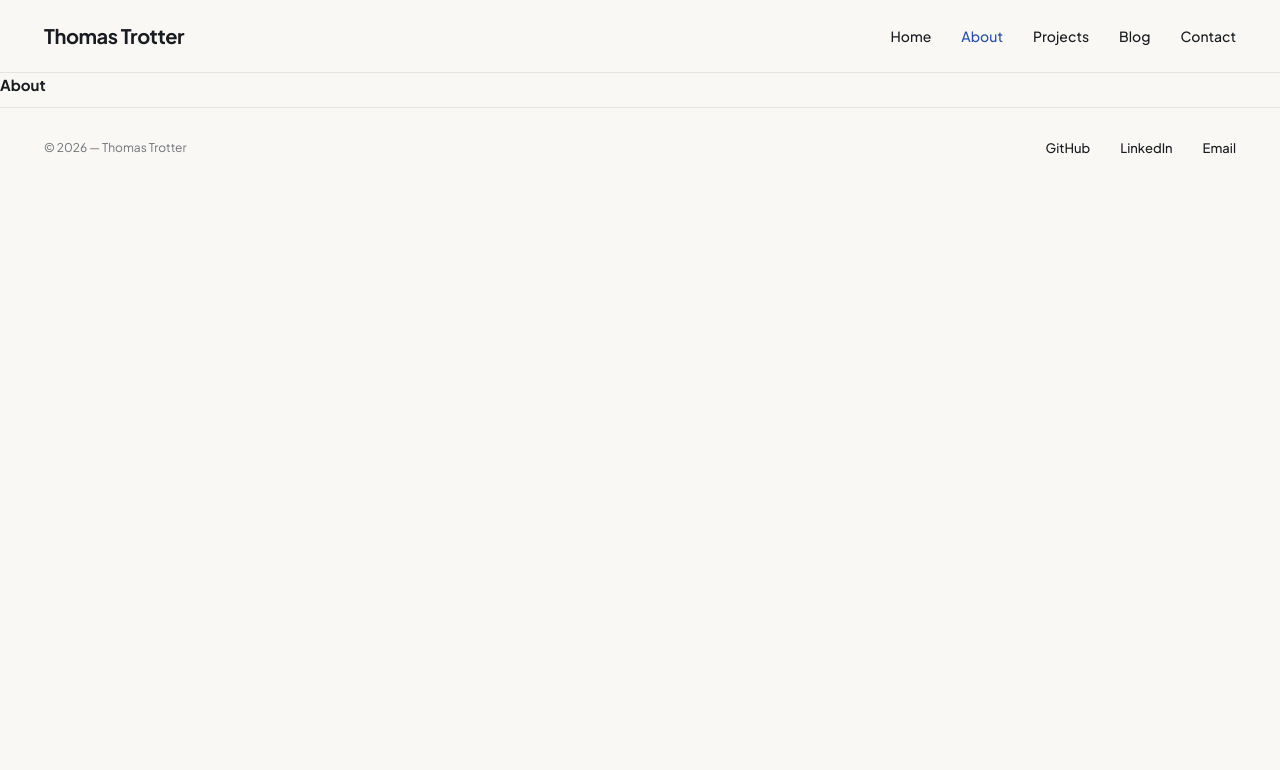
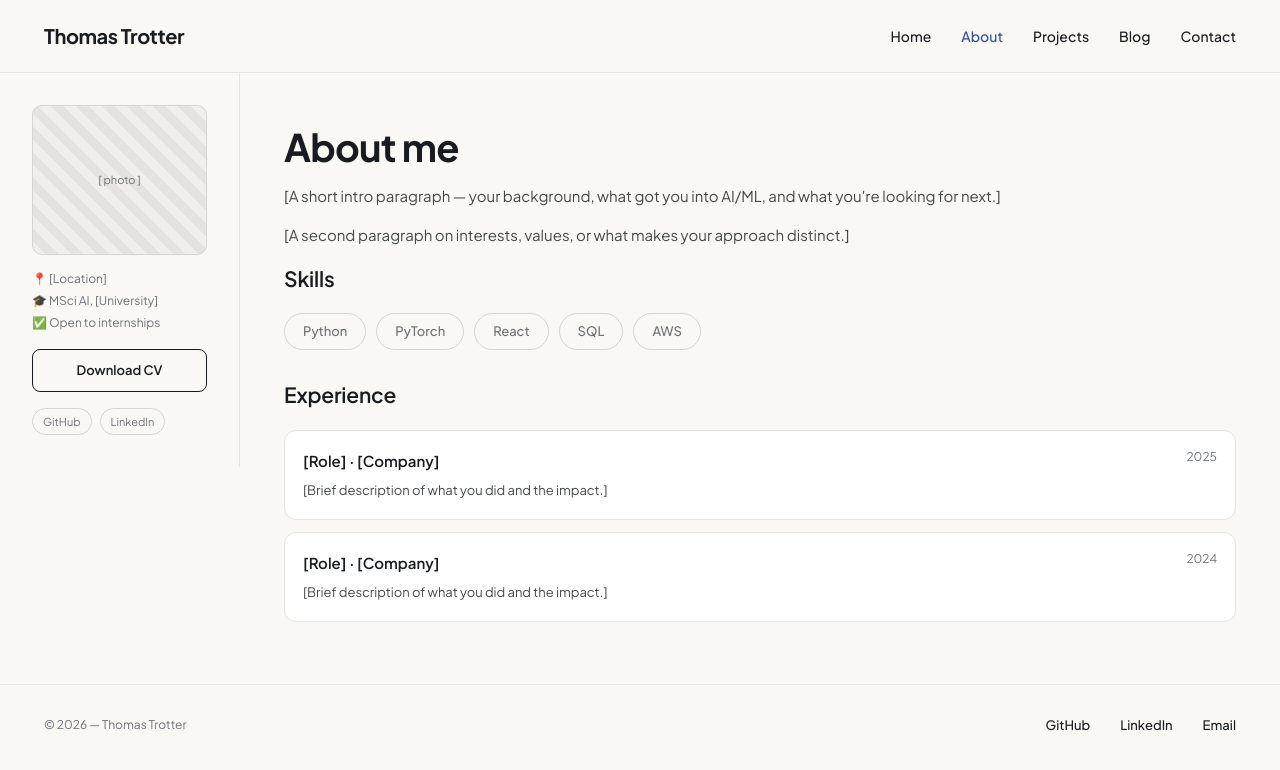
Before and after one commit to thomas-trotter/portfolio, a Next.js app: page /about in a window 1280 px wide. Shown: the top 770 px of the page. Built offline with nearby package versions, Linux system fonts and the light colour scheme.

Commit message:
Update page.tsx

```diff
--- a/src/app/about/page.tsx
+++ b/src/app/about/page.tsx
@@ -1,11 +1,10 @@
 import PageLayout from "@/components/layout/page-layout";
+import AboutSection from "@/components/sections/about-section";
 
 export default function AboutPage() {
-    return (
-        <PageLayout>
-            <div>
-                <h1>About</h1>
-            </div>
-        </PageLayout>
-    )
+  return (
+    <PageLayout>
+      <AboutSection />
+    </PageLayout>
+  );
 }
```
